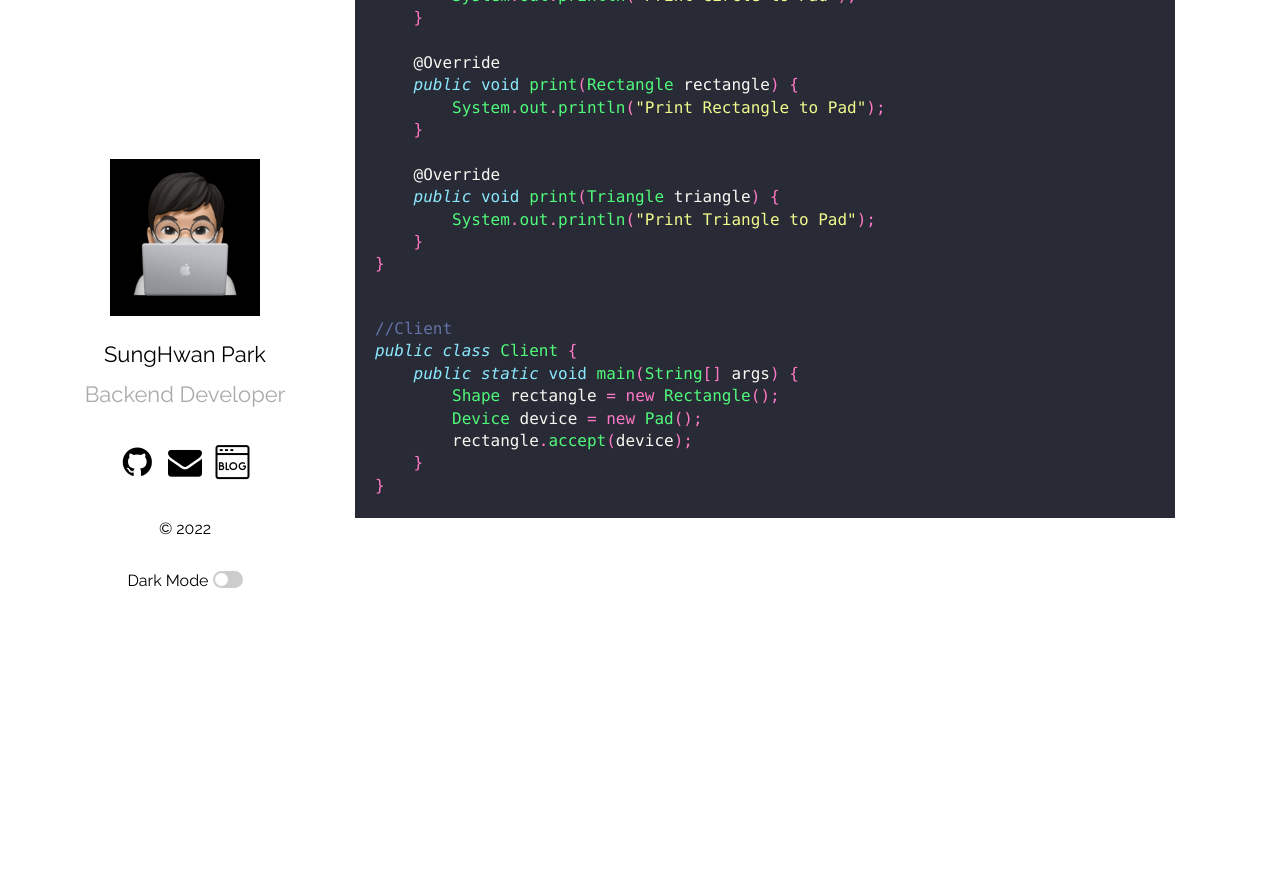
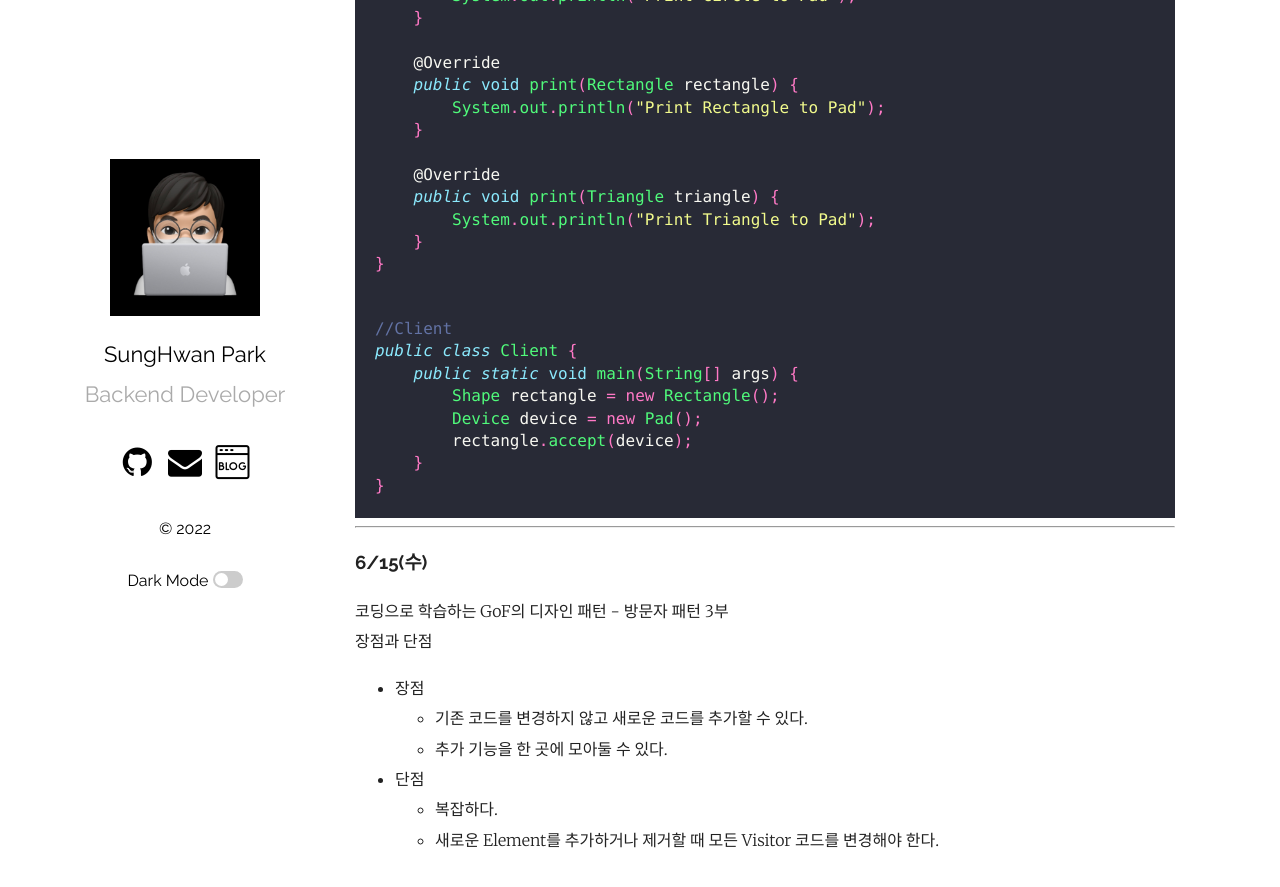
Before and after one commit to mrpark219/TIL, a Jekyll site: the page built from _posts/2022-06-01-6월TIL.markdown, in a window 1280 px wide and 900 px high, scrolled down 13340 px. Shown: the top 887 px of the window. Built offline with Jekyll 4.4.1, drawn with Linux system fonts in a browser that asks for light colours; comment, search, counter and statistics services are not loaded; before the commit the page ends 13903 px from its top, so only the background shows below that.

Commit message:
feat: 2022-06-15 TIL 추가

````diff
--- a/_posts/2022-06-01-6월TIL.markdown
+++ b/_posts/2022-06-01-6월TIL.markdown
@@ -638,3 +638,17 @@ public class Client {
     }
 }
 ```
+
+---
+
+### 6/15(수)
+
+코딩으로 학습하는 GoF의 디자인 패턴 - 방문자 패턴 3부<br/>
+장점과 단점
+
+-   장점
+    -   기존 코드를 변경하지 않고 새로운 코드를 추가할 수 있다.
+    -   추가 기능을 한 곳에 모아둘 수 있다.
+-   단점
+    -   복잡하다.
+    -   새로운 Element를 추가하거나 제거할 때 모든 Visitor 코드를 변경해야 한다.
````
